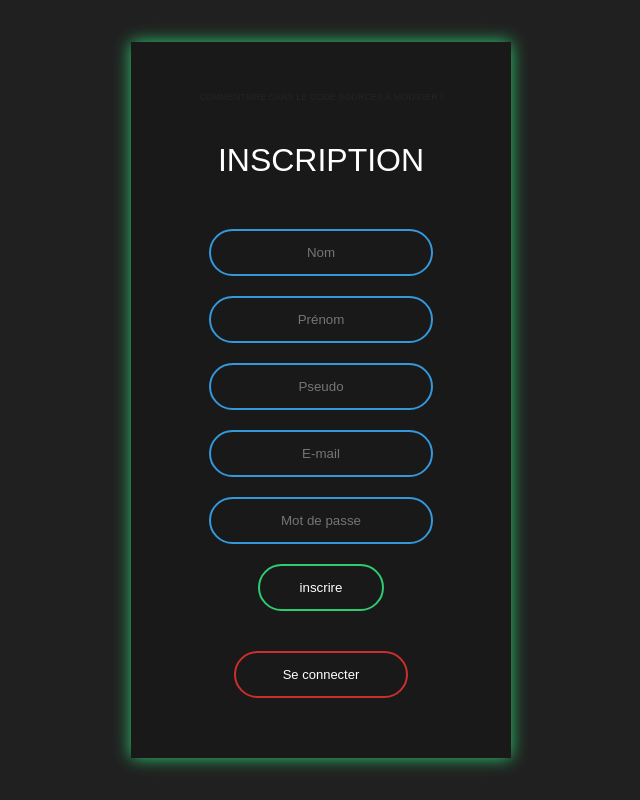
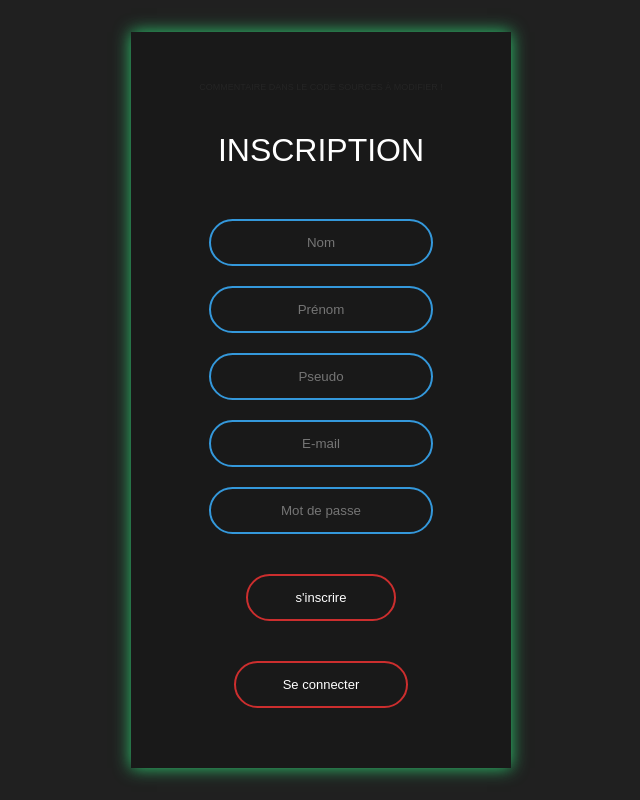
Before and after one commit to titivince/explorateur_fichiers, a PHP site: page /src/inscription.php in a window 1280 px wide. Shown: the whole page, without its empty margins (319-959 px from the left). Run offline with PHP 8.4, Linux system fonts and the light colour scheme; some libraries are stand-ins or nearby versions.

Commit message:
fix href login inscription.php

```diff
--- a/src/inscription.php
+++ b/src/inscription.php
@@ -6,6 +6,7 @@ use App\Connection;
 $pdo = (new Connection())->getPdo();
 
 //dd($pdo);
+
 if (isset($_POST['inscrire'])) {
 
 
@@ -52,9 +53,9 @@ if (isset($_POST['inscrire'])) {
     <input type="email" name="email" placeholder="E-mail" required>
     <input type="password" name="password" minlength="8" placeholder="Mot de passe" required>
 
-    <input type="submit" name="S'inscrire" value="inscrire">
+    <button class="signup" type="submit" name="" value="inscrire">s'inscrire</button>
 
-    <a class="signin" href="signin.html" >Se connecter</a>
+    <a class="signin" href="login.php" >Se connecter</a>
 
 </form>
 
```
